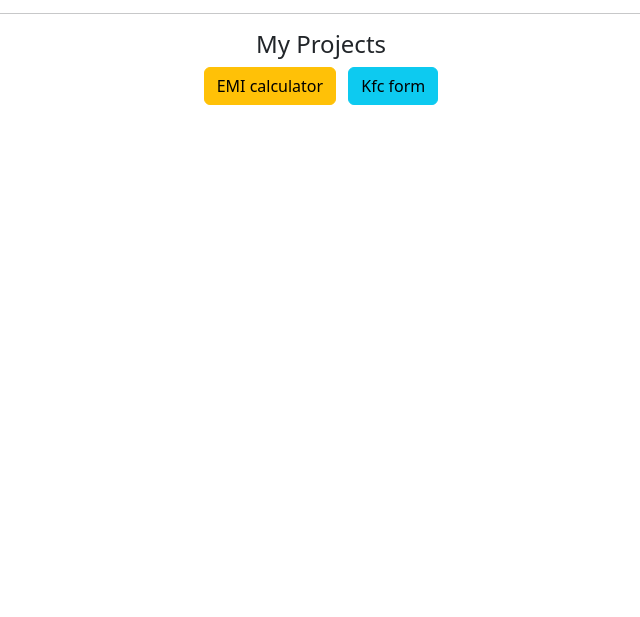
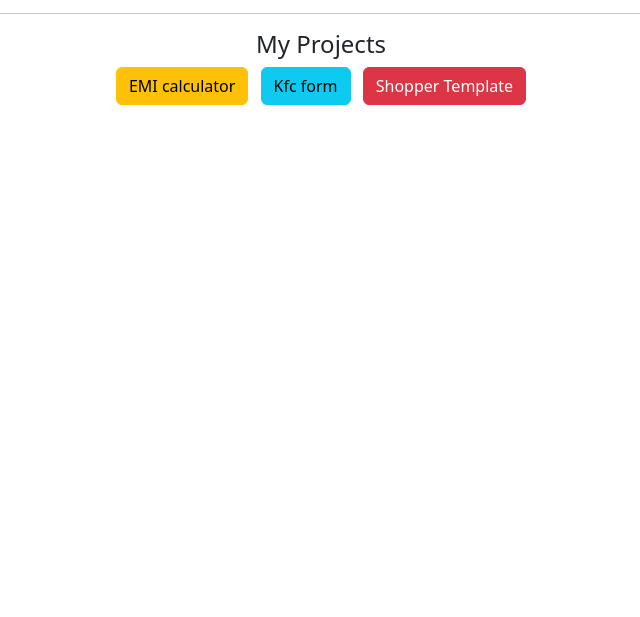
Before and after one commit to SatyaswarupDash/Satya-UI-Portfolio, a website: page index.html in a window 1280 px wide. Shown: the part 183-800 px from the top of the page, without its empty margins (319-959 px from the left). Drawn offline with nearby package versions, Linux system fonts and the light colour scheme.

Commit message:
Update index.html

```diff
--- a/index.html
+++ b/index.html
@@ -16,5 +16,6 @@
     <h4>My Projects</h4>
     <a class="btn btn-warning" href="public/emi-calculator.html">EMI calculator</a>
     <a class="btn btn-info ms-2" href="public/kfc-online-order.html">Kfc form</a>
+    <a class="btn btn-danger ms-2" href="public/shopper-template.html">Shopper Template</a>
 </body>
 </html>
```
